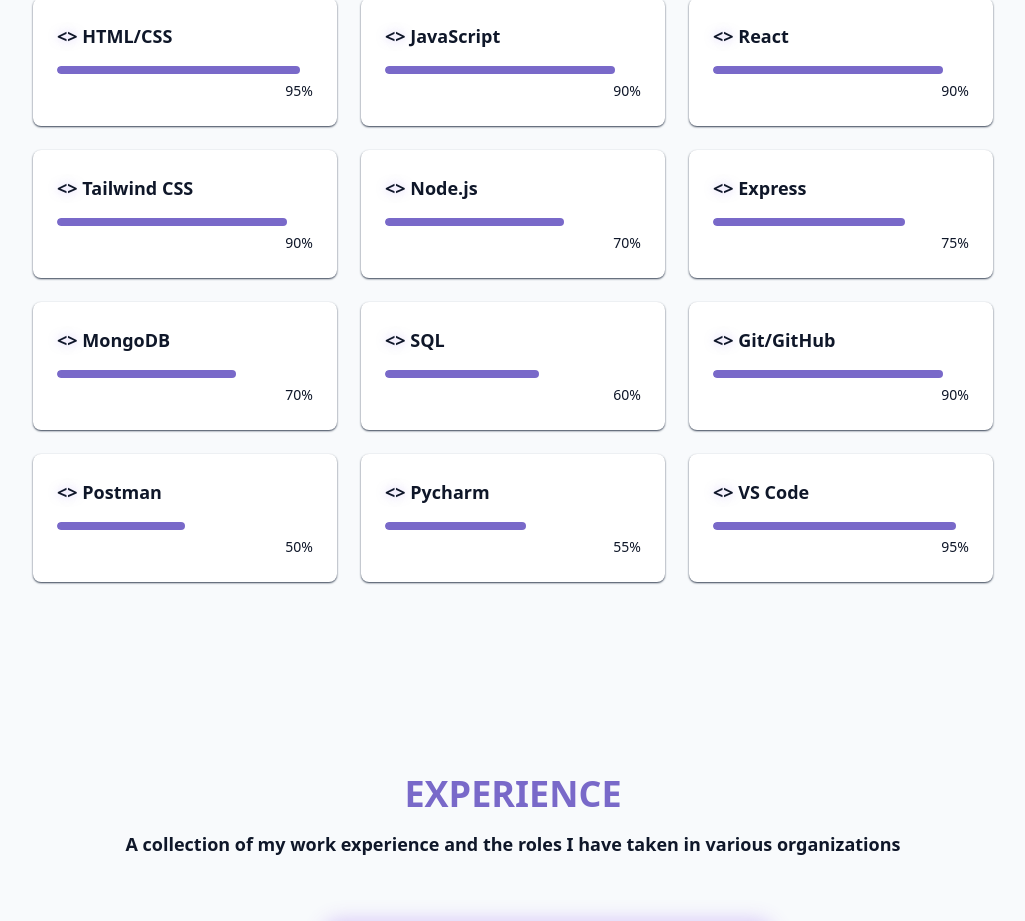
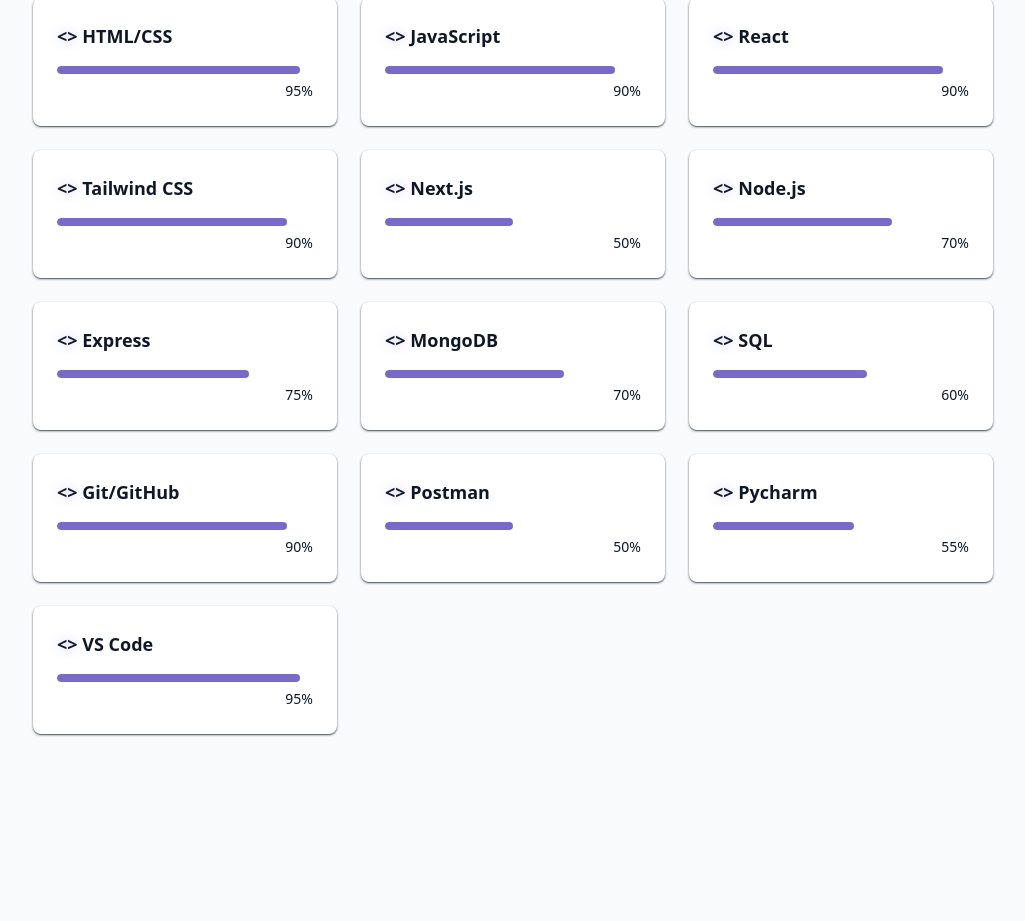
Before and after one commit to mashu2315/myportfolio, a React (Vite) app: page / in a window 1280 px wide. Shown: the part 1932-2853 px from the top of the page, without its empty margins (127-1152 px from the left). Built offline with nearby package versions, Linux system fonts and the light colour scheme.

Commit message:
Resume Updated

```diff
--- a/src/components/SkillsSection.jsx
+++ b/src/components/SkillsSection.jsx
@@ -13,7 +13,7 @@
   { name: "JavaScript", level: 90, category: "frontend" },
   { name: "React", level: 90, category: "frontend" },
   { name: "Tailwind CSS", level: 90, category: "frontend" },
-
+  { name: "Next.js", level: 50, category:"frontend"},
   // Backend
   { name: "Node.js", level: 70, category: "backend" },
   { name: "Express", level: 75, category: "backend" },
@@ -94,7 +94,6 @@
               </div>
             </div>
             </Tilt>
-
           ))}
         </div>
       </div>
```
Also changed, not shown: 1 other file (tests, documents, lock files or other folders).
